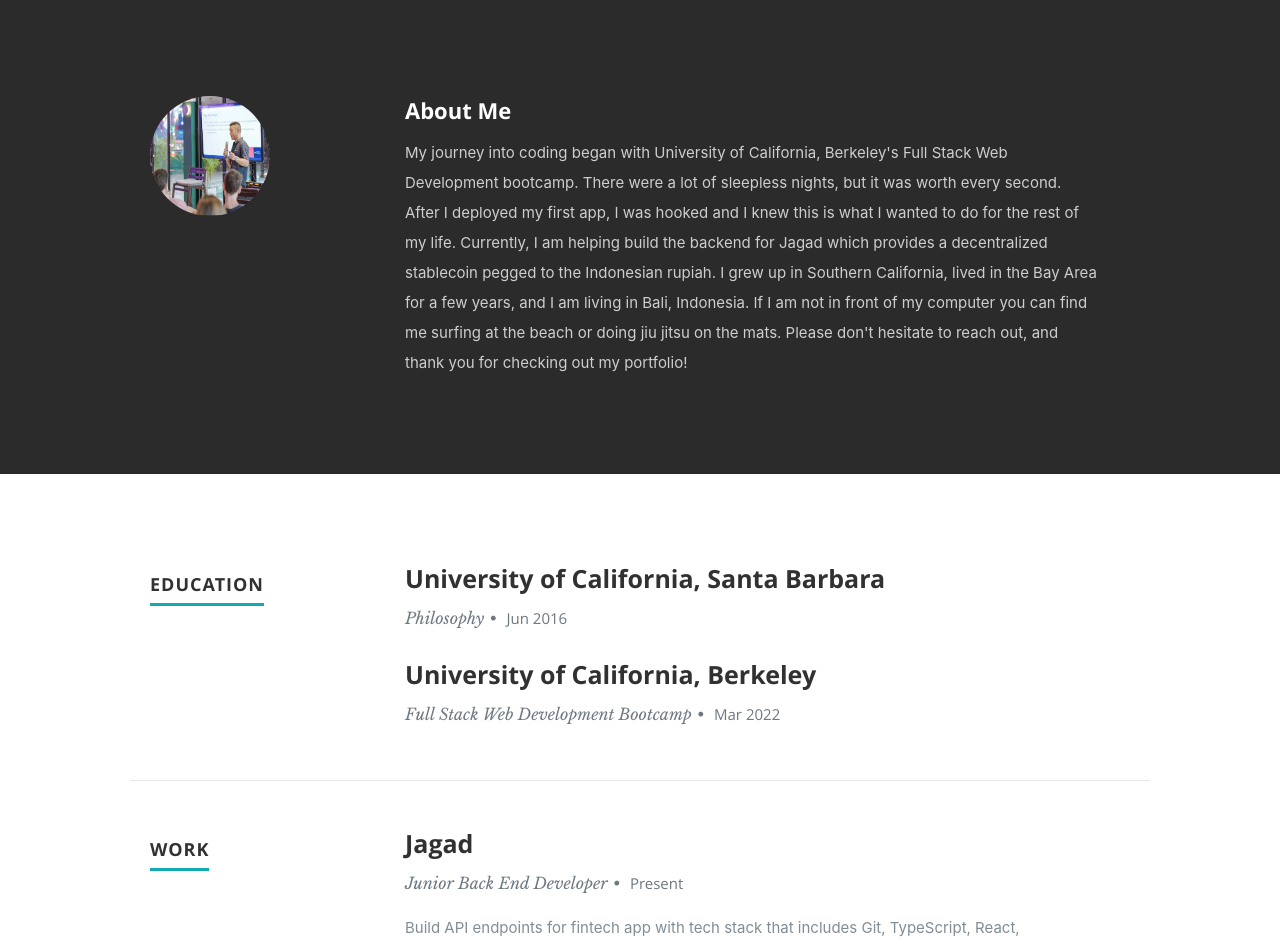
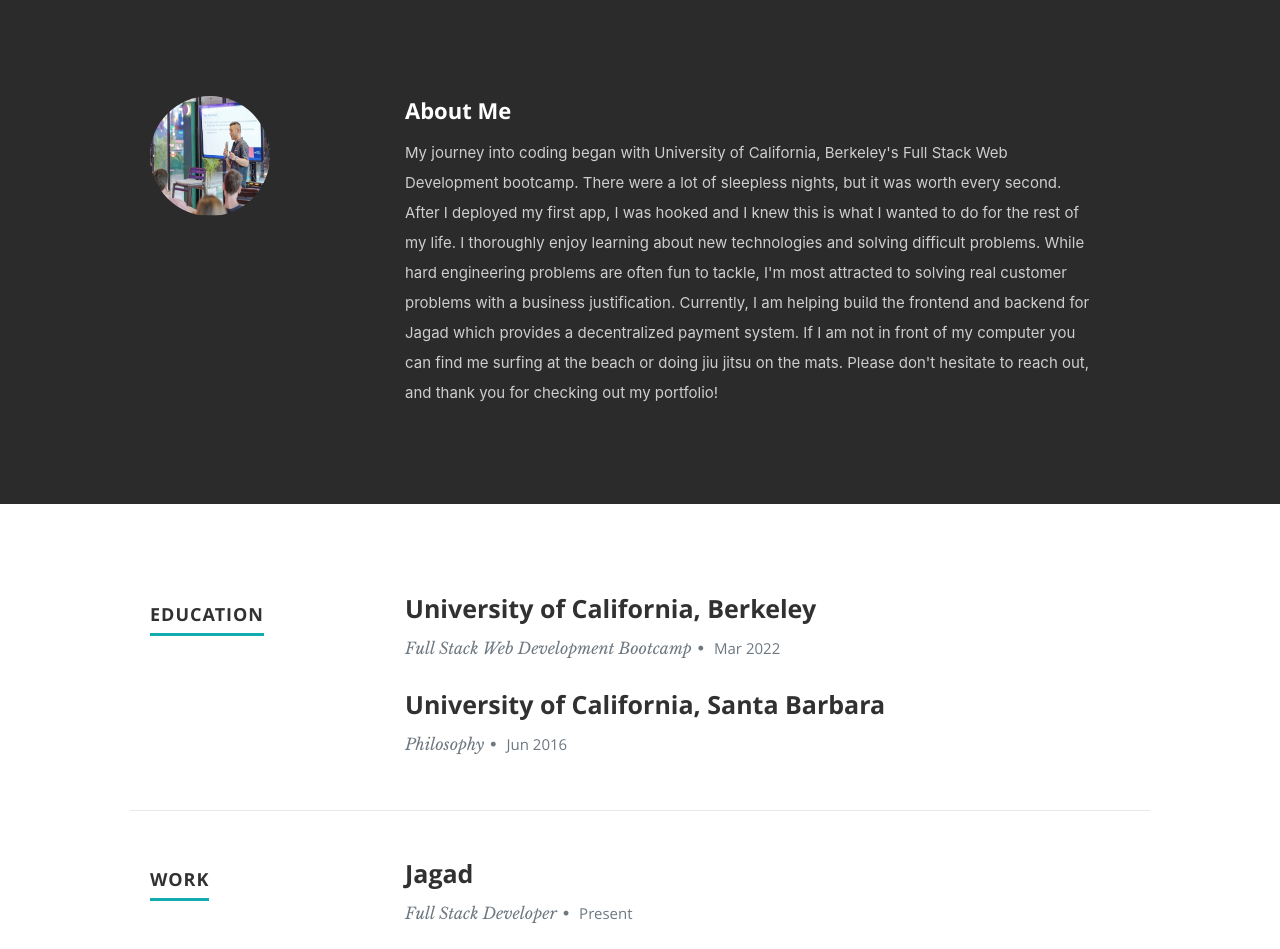
Before and after one commit to elliotpark410/React-Portfolio, a React (Create React App) app: page / in a window 1280 px wide. Shown: the part 800-1749 px from the top of the page. Built offline with nearby package versions, Linux system fonts and the light colour scheme.

Commit message:
update portfolio

```diff
--- a/src/resumeData.js
+++ b/src/resumeData.js
@@ -3,7 +3,7 @@ let resumeData = {
     "role": "Backend Developer",
     "linkedinId":"https://www.linkedin.com/in/elliot-park/",
     "email": "elliotpark410@gmail.com",
-    "roleDescription": "I'm a junior back end developer based in Bali, Indonesia. Currently, I'm focused on building a decentralized, blockchain native payment system with Jagad.",
+    "roleDescription": "I'm a full stack developer based in Bali, Indonesia. Currently, I'm focused on building a decentralized, blockchain-native payment system with Jagad.",
     "socialLinks":[
         {
           "name":"linkedin",
@@ -21,27 +21,27 @@ let resumeData = {
           "className":"fa fa-twitter"
         }
       ],
-    "aboutme":"My journey into coding began with University of California, Berkeley's Full Stack Web Development bootcamp. There were a lot of sleepless nights, but it was worth every second. After I deployed my first app, I was hooked and I knew this is what I wanted to do for the rest of my life. Currently, I am helping build the backend for Jagad which provides a decentralized stablecoin pegged to the Indonesian rupiah. I grew up in Southern California, lived in the Bay Area for a few years, and I am living in Bali, Indonesia. If I am not in front of my computer you can find me surfing at the beach or doing jiu jitsu on the mats. Please don't hesitate to reach out, and thank you for checking out my portfolio!",
+    "aboutme":"My journey into coding began with University of California, Berkeley's Full Stack Web Development bootcamp. There were a lot of sleepless nights, but it was worth every second. After I deployed my first app, I was hooked and I knew this is what I wanted to do for the rest of my life. I thoroughly enjoy learning about new technologies and solving difficult problems. While hard engineering problems are often fun to tackle, I'm most attracted to solving real customer problems with a business justification. Currently, I am helping build the frontend and backend for Jagad which provides a decentralized payment system. If I am not in front of my computer you can find me surfing at the beach or doing jiu jitsu on the mats. Please don't hesitate to reach out, and thank you for checking out my portfolio!",
     "address":"Bali, Indonesia",
     "website":"E: elliotpark410@gmail.com",
     "education":[
+      {
+        "UniversityName":"University of California, Berkeley",
+        "specialization":"Full Stack Web Development Bootcamp",
+        "MonthOfPassing":"Mar",
+        "YearOfPassing":"2022",
+      },
       {
         "UniversityName":"University of California, Santa Barbara",
         "specialization":"Philosophy",
         "MonthOfPassing":"Jun",
         "YearOfPassing":"2016",
-      },
-      {
-        "UniversityName":"University of California, Berkeley",
-        "specialization":"Full Stack Web Development Bootcamp",
-        "MonthOfPassing":"Mar",
-        "YearOfPassing":"2022",
       }
     ],
     "work":[
       {
         "CompanyName":"Jagad",
-        "specialization":"Junior Back End Developer",
+        "specialization":"Full Stack Developer",
         "YearOfLeaving":"Present",
         "Achievements": "Build API endpoints for fintech app with tech stack that includes Git, TypeScript, React, Node, Express, Prisma, MySQL, Postman, and Docker. Write 100+ unit tests and end-to-end tests to verify the functionality of back-end processing, relational database interactions, and business logic. Refactor database schema to eliminate redundant data, minimize data modification errors, and simplify query process. Add new tables that follow database normalization design and write complex relational queries with nested joins. Utilize DBeaver to easily visualize and manage data for smoke tests that verify API endpoint accuracy. Debug code in an efficient and timely manner by using tools like chatGPT and Stack Overflow. Develop a custom Slack application that automatically sends asset  data from Fireblocks API. Run CI/CD jobs with Github Actions to automate build, test, and deployment pipelines"
       },
```
